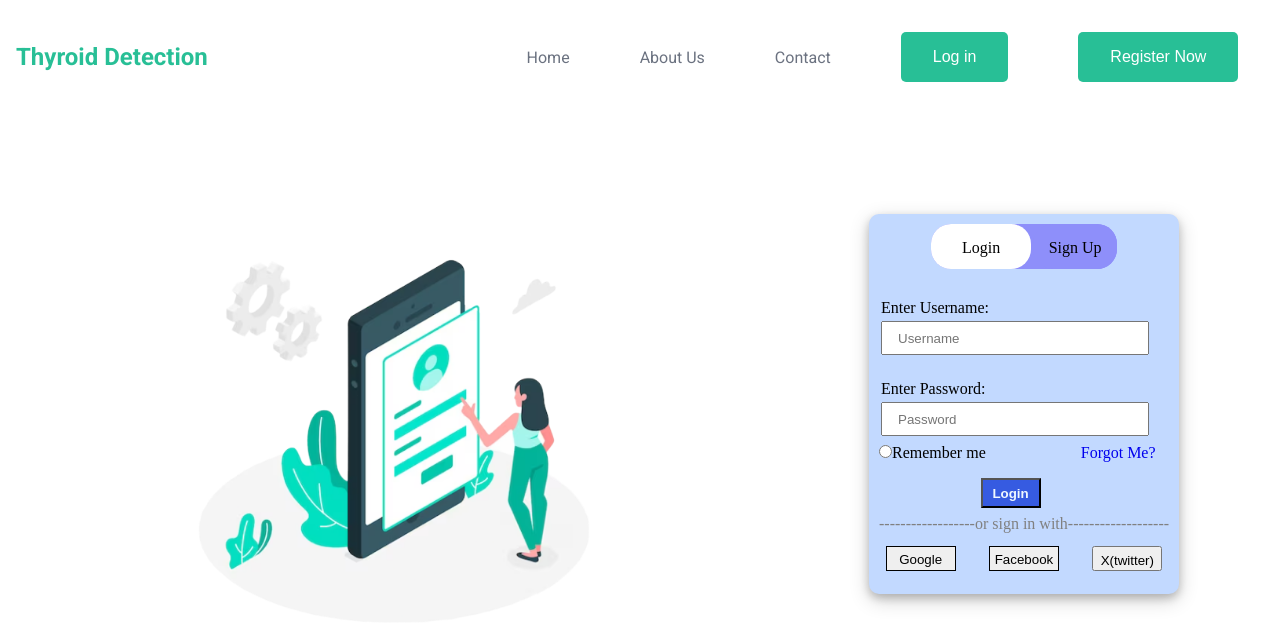
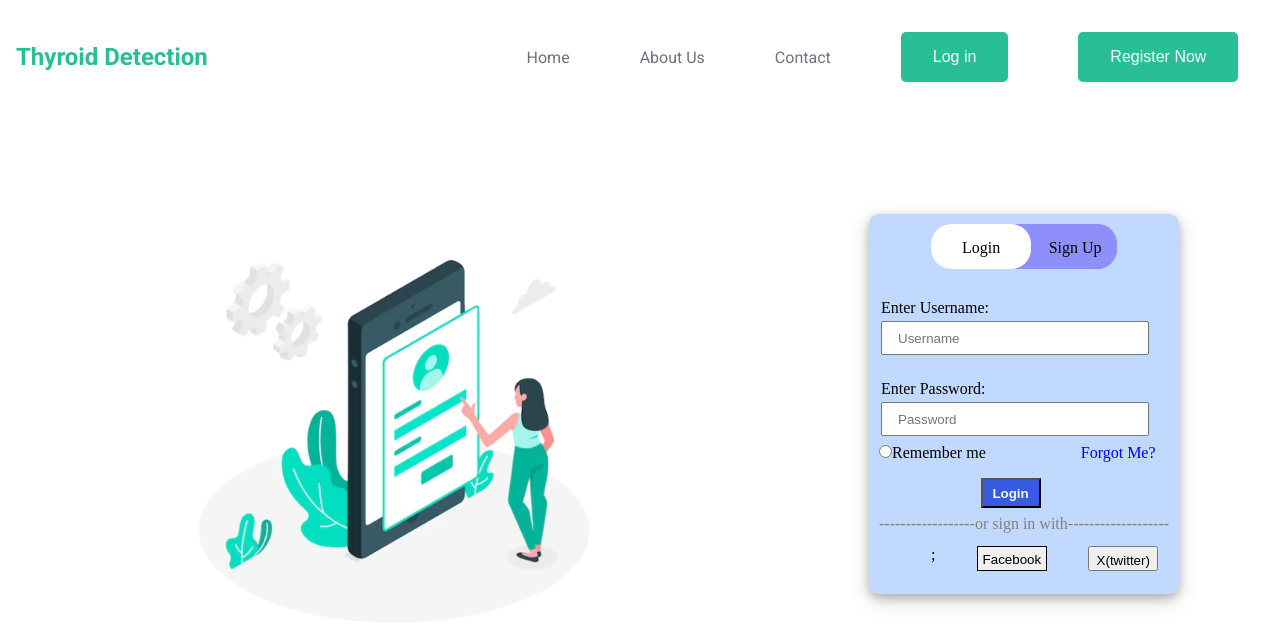
Before and after one commit to Durga-prasad-1/G63ps, a React (Create React App) app in the folder Frontend/: page /login in a window 1280 px wide. Shown: the top 644 px of the page. Built offline with nearby package versions, Linux system fonts and the light colour scheme.

Commit message:
added google oauth not completely

```diff
--- a/Frontend/package.json
+++ b/Frontend/package.json
@@ -3,10 +3,12 @@
   "version": "0.1.0",
   "private": true,
   "dependencies": {
+    "@react-oauth/google": "^0.12.1",
     "@testing-library/jest-dom": "^5.17.0",
     "@testing-library/react": "^13.4.0",
     "@testing-library/user-event": "^13.5.0",
     "bootstrap": "^5.3.2",
+    "jwt-decode": "^4.0.0",
     "react": "^18.2.0",
     "react-bootstrap": "^2.9.2",
     "react-dom": "^18.2.0",
--- a/Frontend/src/components/login/login.jsx
+++ b/Frontend/src/components/login/login.jsx
@@ -3,7 +3,8 @@
 import { useState } from "react";
 import { Link, useNavigate } from "react-router-dom";
 import loginImg from "../images/login.png";
-
+import { GoogleLogin } from '@react-oauth/google';
+import { jwtDecode } from "jwt-decode"
 
 function Login(props){
 
@@ -83,8 +84,17 @@
             </form>
         </div>
         <div className="div_box" id="bottom">
-            <button id="google">Google</button>
-            <button id="face">Facebook</button>
+        <GoogleLogin
+            onSuccess={credentialResponse => {
+                const jwttoken = jwtDecode(credentialResponse.credential);
+                props.func(true);
+                console.log(jwttoken);
+            }}
+            onError={() => {
+                console.log('Login Failed');
+            }}
+            />;
+            <button id="face" >Facebook</button>
             <button id="x">X(twitter)</button>
         </div>
     </div>
--- a/Frontend/src/index.js
+++ b/Frontend/src/index.js
@@ -1,13 +1,14 @@
 import React from 'react';
-import ReactDOM from 'react-dom';
+import { createRoot } from 'react-dom/client';
 import App from './components/App';
+import { GoogleOAuthProvider } from '@react-oauth/google';
+
+const root = document.querySelector("#root");
+const rootInstance = createRoot(root);
 
 
-
-
-
-ReactDOM.render(
-  <div>
-    <App/>
-  </div>
-  ,document.querySelector("#root"));
+  rootInstance.render(
+    <GoogleOAuthProvider clientId="832124440981-lmfh70fjm7g5c0oldrm10049mj3o7qep.apps.googleusercontent.com">
+      <App/>
+    </GoogleOAuthProvider>
+  );
```
Also changed, not shown: 1 other file (tests, documents, lock files or other folders).
